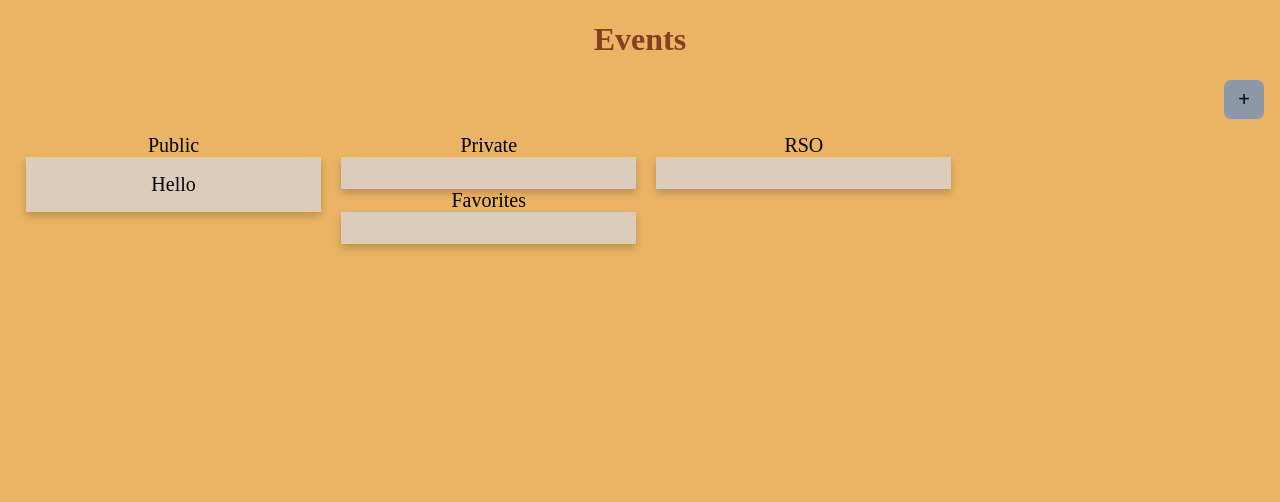
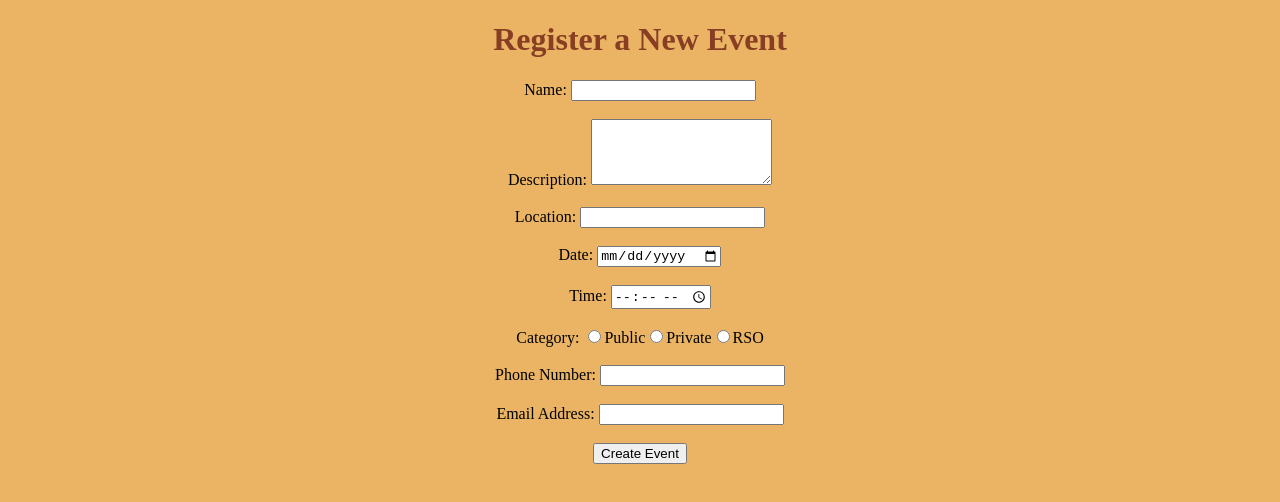
Before and after one commit to Fedbca123/CollegeEvents, a React (Create React App) app in the folder eventswebapp/: page /event in a window 1280 px wide. Shown: the top 502 px of the page. Built offline with nearby package versions, Linux system fonts and the light colour scheme.

Commit message:
routing works

```diff
--- a/eventswebapp/src/App.js
+++ b/eventswebapp/src/App.js
@@ -5,24 +5,22 @@ import RegisterScreen from './screens/registerScreen.js';
 import StudentOrgs from './screens/studentOrgs.js';
 import NewEvent from './screens/newEvent.js';
 import NewRSO from './screens/newRSO.js';
+import University from './screens/universityProfile.js';
 import { BrowserRouter, Routes, Route } from 'react-router-dom';
 import ReactDOM from "react-dom/client";
 
 export default function App() {
   return (
-    // <BrowserRouter>
-    //   <Routes>
-    //     <Route path="/" element={<LoginScreen />}>
-    //       <Route index element={<LoginScreen />} />
-    //       <Route path="/register" element={<RegisterScreen />} />
-    //       <Route path="/dash" element={<Dashboard />} />
-    //     </Route>
-    //   </Routes>
-    // </BrowserRouter>
-    //<LoginScreen/>
-    <Dashboard/>
-    //<StudentOrgs/>
-    //<NewEvent/>
-    //<NewRSO/>
+    <BrowserRouter>
+     <Routes>
+          <Route path="/" element={<LoginScreen />} />
+          <Route path="/register" element={<RegisterScreen />} />
+          <Route path="/uProfile" element={<University />} />
+          <Route path="/dash" element={<Dashboard />} />
+          <Route path="/orgs" element={<StudentOrgs />} />
+          <Route path="/event" element={<NewEvent />} />
+          <Route path="/rso" element={<NewRSO />} />
+      </Routes>
+    </BrowserRouter>
   );
 }
--- a/eventswebapp/src/screens/dashboard.js
+++ b/eventswebapp/src/screens/dashboard.js
@@ -1,4 +1,5 @@
-import React, { useState } from 'react'
+import React, { useState } from 'react';
+import { Link } from 'react-router-dom';
 function openForm() {
     //document.getElementById("myForm").style.display = "block";
     console.log("Open");
@@ -13,7 +14,9 @@ export default function Dashboard() {
         <body>
             <div className="dashHead">
                 <h1>Events</h1>
-                <button className="addNewButt" onClick={openForm()}>+</button><br/><br/><br/>
+                <Link to="/event">
+                    <button className="addNewButt"type='button'>+</button><br/><br/><br/>
+                </Link>
                 {/* <div className="form-popup" id="myForm">
                     <form action='/action_page.php' className="form-container">
                     <h1>New Event</h1>
--- a/eventswebapp/src/screens/loginScreen.js
+++ b/eventswebapp/src/screens/loginScreen.js
@@ -38,16 +38,13 @@ const LoginScreen = () => {
                 <br/><br/>
                 <input className="input" placeholder="Password" type="password" onChange={handlePassword}/>
                 <br/><br/>
-                {/* <input type="button" value="Login"> */}
                 <Link to="/dash">
                     <button type="button">Login</button>
                 </Link>
-                {/* </input> */}
-                {/* <input type="button" value="Register"> */}
+                <br/><br/>
                 <Link to="/register">
                     <button type='button'>Register</button>
                 </Link>
-                {/* </input> */}
             </form>
         </div>
         </body>
--- a/eventswebapp/src/screens/newEvent.js
+++ b/eventswebapp/src/screens/newEvent.js
@@ -1,4 +1,5 @@
-import React, { useState } from 'react'
+import React, { useState } from 'react';
+import { Link } from 'react-router-dom';
 
 export default function NewEvent() {
 
@@ -35,7 +36,9 @@ export default function NewEvent() {
                 <label className="label">Email Address: </label>
                 <input className="input" id="email" type="text"/>
                 <br/><br/>
-                <button className="btn" type="submit">Create Event</button>
+                <Link to="/dash">
+                    <button className="btn"type="submit">Create Event</button>
+                </Link>
             </form>
         </body>
     )
--- a/eventswebapp/src/screens/newRSO.js
+++ b/eventswebapp/src/screens/newRSO.js
@@ -1,4 +1,5 @@
-import React, { useState } from 'react'
+import React, { useState } from 'react';
+import { Link } from 'react-router-dom';
 
 export default function NewRSO() {
     return (
@@ -23,7 +24,9 @@ export default function NewRSO() {
                 <label className="label">Member 4 Email: </label>
                 <input className="input" id="mem4" type="text"/>
                 <br/><br/>
-                <button className="btn1" type="submit">Create RSO</button>
+                <Link to="/orgs">
+                    <button className="btn1"type="submit">Create RSO</button>
+                </Link>
             </form>
         </body>
     )
```
Lines whose indentation alone changed are shown as unchanged.
